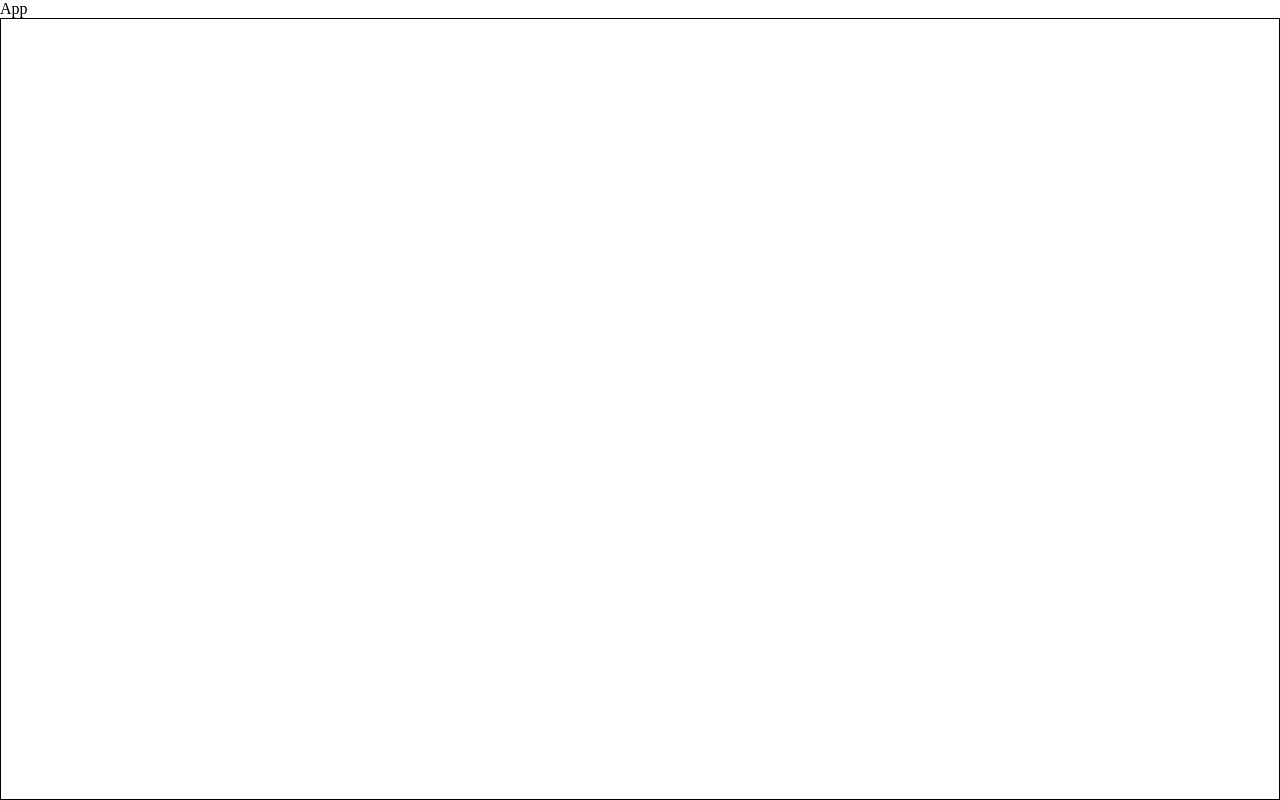
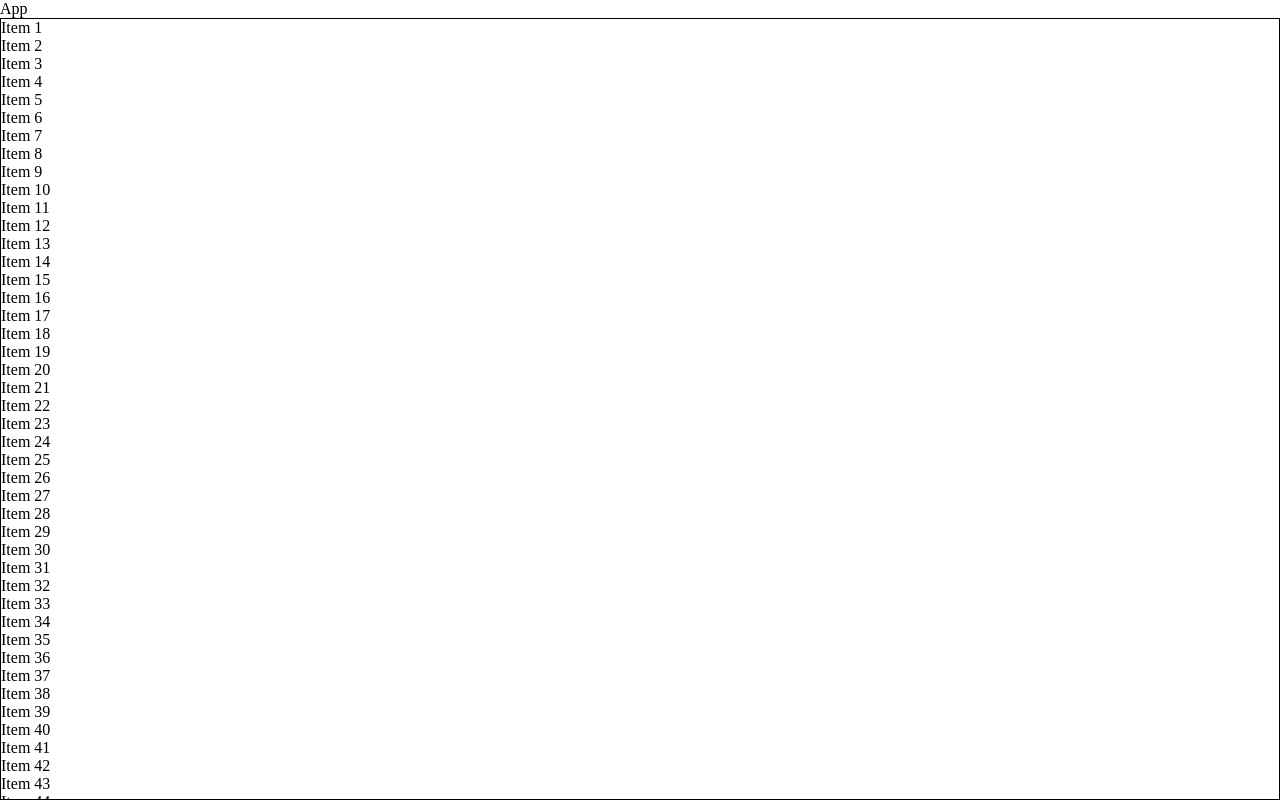
Before and after one commit to skypekitten9/virtualizesed-list, a React (Vite) app: page / in a window 1280 px wide. Built offline with nearby package versions, Linux system fonts and the light colour scheme.

Commit message:
improve ref handling

```diff
--- a/src/components/virtual-list/virtual-list.tsx
+++ b/src/components/virtual-list/virtual-list.tsx
@@ -13,33 +13,32 @@ export function VirtualList<T>({
 }: VirtualListProps<T>) {
   const [itemHeight, setItemHeight] = useState<number>(0);
   const [renderAmount, setRenderAmount] = useState<number>(0);
-  const measureRef = useRef<HTMLDivElement>(null);
-  const containerRef = useRef<HTMLDivElement>(null);
 
-  useEffect(() => {
-    if (measureRef.current) {
-      const firstItem = measureRef.current.firstElementChild;
-      if (firstItem) {
-        setItemHeight(firstItem.getBoundingClientRect().height);
-      }
-    }
-  }, [items]);
-
-  useEffect(() => {
-    if (containerRef.current && itemHeight > 0) {
-      const container = containerRef.current;
-      const containerHeight = container.getBoundingClientRect().height;
+  const setRenderAmountFromEl = (el: HTMLDivElement | null) => {
+    if (el) {
+      const containerHeight = el.getBoundingClientRect().height;
       const newAmountToRender = Math.ceil(containerHeight / itemHeight);
       console.log({ newAmountToRender, containerHeight, itemHeight });
       setRenderAmount(newAmountToRender);
     }
-  }, [itemHeight, items]);
+  };
 
-  const itemElements = items.map((item, index) => {
-    if (index >= renderAmount) return null;
+  const { start, end } = calculateItemsToRender({
+    amount: renderAmount,
+    scrollPosition: 0,
+    itemHeight,
+    totalItems: items.length,
+  });
+  const itemsToRender = items.slice(start, end);
+  const itemElements = itemsToRender.map((item, index) => {
     return (
       <div
-        ref={index === 0 ? measureRef : null}
+        ref={(el) => {
+          if (index === 0 && el) {
+            const height = el.getBoundingClientRect().height;
+            setItemHeight(height);
+          }
+        }}
         key={index}
         style={{
           position: "absolute",
@@ -53,10 +52,23 @@ export function VirtualList<T>({
   });
 
   return (
-    <div ref={containerRef} {...rest}>
+    <div ref={setRenderAmountFromEl} {...rest}>
       <div style={{ position: "relative", height: itemHeight * items.length }}>
         {itemElements}
       </div>
     </div>
   );
 }
+
+type RenderInterval = { start: number; end: number };
+type CalculateItemsToRenderProps = {
+  amount: number;
+  scrollPosition: number;
+  itemHeight: number;
+  totalItems: number;
+};
+function calculateItemsToRender({
+  amount,
+}: CalculateItemsToRenderProps): RenderInterval {
+  return { start: 0, end: amount };
+}
```
